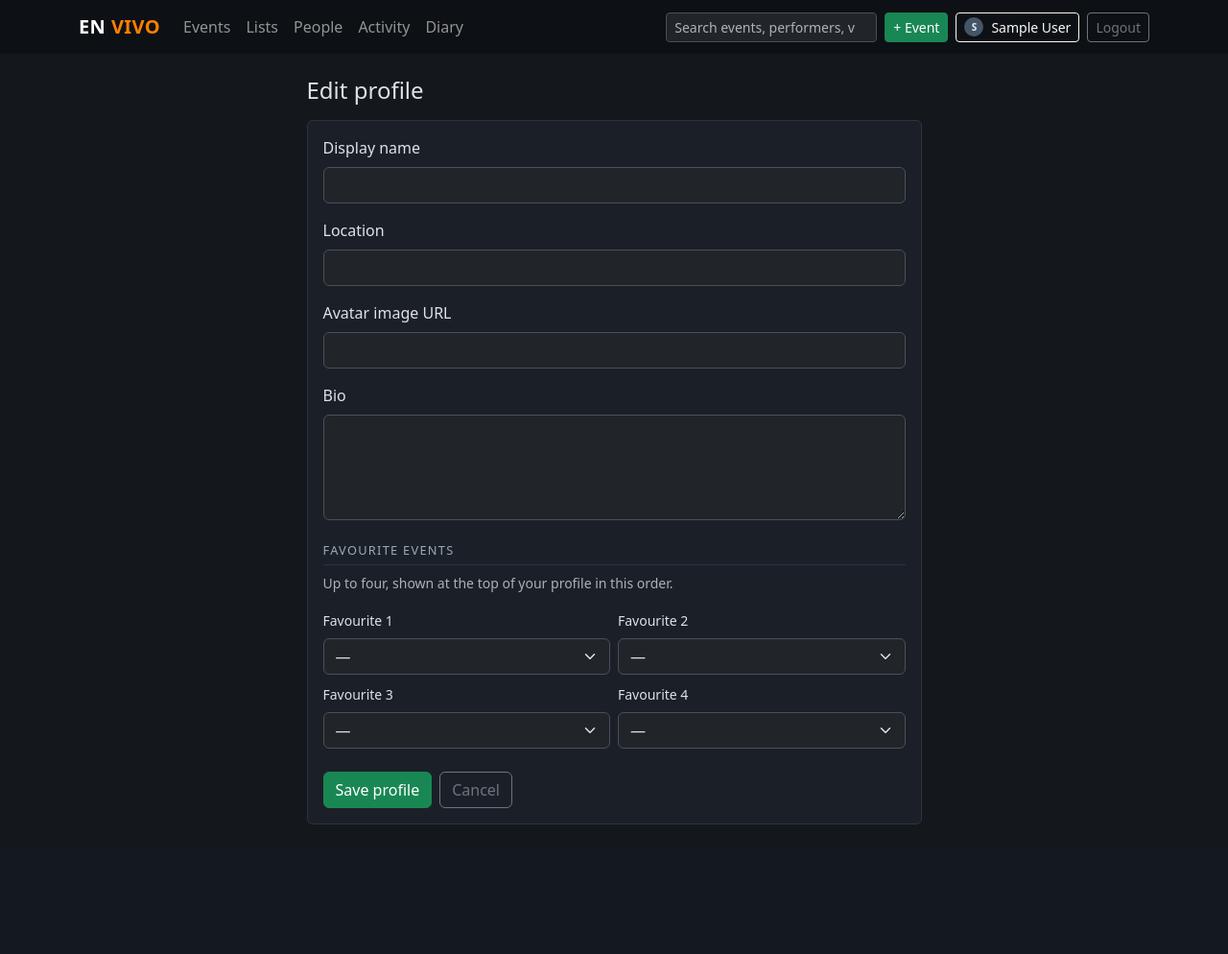
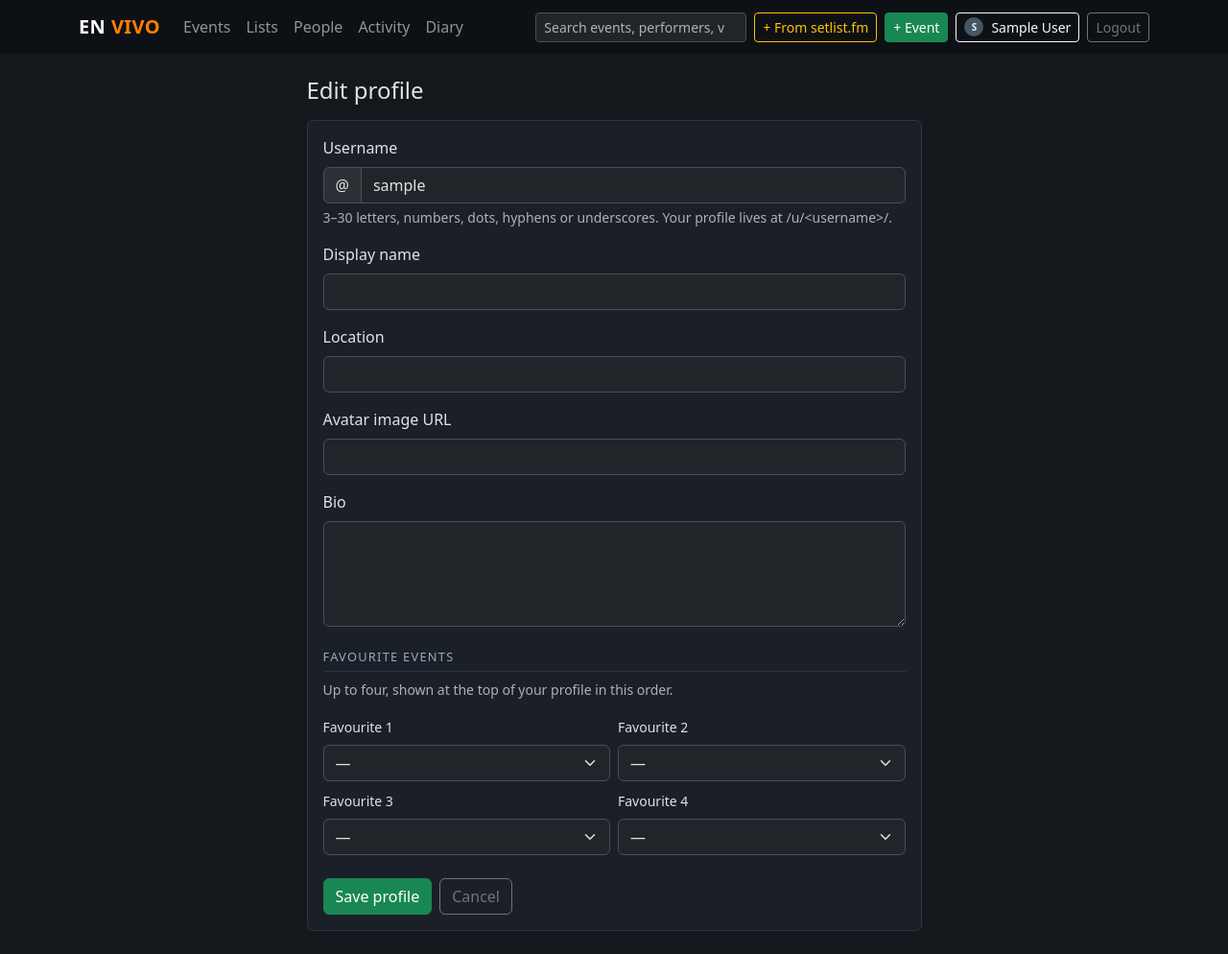
Before and after one commit to elcobalto/en-vivo, a Django app: page /settings/profile/ in a window 1280 px wide. Shown: the whole page at 96% size. Before the commit the page ends 859 px from the top, so only its background shows below. Run offline with Django 4.2, Linux system fonts and the light colour scheme; the visitor is signed in with stand-in values (Sample User, id 1); data comes from the database, SQL or seed files in the repository; data that the repository does not hold is empty.

Commit message:
Google-only login, chosen usernames, setlist.fm button in navbar
- Login page offers only "Continue with Google" (clearly visible);
  username/password sign-ups are closed, Google sign-ups stay open
- Users can choose their username in Edit profile (unique ignoring case,
  3-30 letters, numbers, dots, hyphens, underscores); new users are sent
  there after their first Google sign-in
- Admins get a "+ From setlist.fm" button in the navbar

Co-Authored-By: Claude Opus 5.5 <noreply@anthropic.com>

```diff
--- a/en_vivo/settings.py
+++ b/en_vivo/settings.py
@@ -219,6 +219,11 @@ AUTHENTICATION_BACKENDS = [
 ACCOUNT_LOGIN_METHODS = {"username", "email"}
 ACCOUNT_SIGNUP_FIELDS = ["email*", "username*", "password1*", "password2*"]
 ACCOUNT_EMAIL_VERIFICATION = "none"
+# Log in / sign up with Google only (Django admin keeps its own password login).
+ACCOUNT_ADAPTER = "events.adapters.AccountAdapter"
+SOCIALACCOUNT_ADAPTER = "events.adapters.SocialAccountAdapter"
+# After their first Google sign-in, new users pick a username on their profile page.
+ACCOUNT_SIGNUP_REDIRECT_URL = "/settings/profile/?welcome=1"
 SOCIALACCOUNT_EMAIL_AUTHENTICATION = True
 SOCIALACCOUNT_EMAIL_AUTHENTICATION_AUTO_CONNECT = True
 SOCIALACCOUNT_AUTO_SIGNUP = True
--- a/events/forms.py
+++ b/events/forms.py
@@ -184,12 +184,49 @@ class EventListForm(BootstrapMixin, forms.ModelForm):
         widgets = {"description": forms.Textarea(attrs={"rows": 3})}
 
 
+USERNAME_RE = r"^[A-Za-z0-9_.-]{3,30}$"
+
+
 class ProfileForm(BootstrapMixin, forms.ModelForm):
+    username = forms.RegexField(
+        regex=USERNAME_RE,
+        min_length=3,
+        max_length=30,
+        help_text="3–30 letters, numbers, dots, hyphens or underscores. Your profile lives at /u/<username>/.",
+        error_messages={"invalid": "Use only letters, numbers, dots, hyphens or underscores (3–30 characters)."},
+    )
+
     class Meta:
         model = Profile
         fields = ["display_name", "location", "avatar_url", "bio"]
         widgets = {"bio": forms.Textarea(attrs={"rows": 4})}
         labels = {"avatar_url": "Avatar image URL"}
+
+    field_order = ["username", "display_name", "location", "avatar_url", "bio"]
+
+    def __init__(self, *args, **kwargs):
+        super().__init__(*args, **kwargs)
+        self.fields["username"].initial = self.instance.user.get_username()
+        self.fields["username"].widget.attrs.update(
+            {"autocomplete": "username", "autocapitalize": "none", "spellcheck": "false"}
+        )
+
+    def clean_username(self) -> str:
+        from django.contrib.auth import get_user_model
+
+        username = self.cleaned_data["username"].strip()
+        taken = get_user_model().objects.filter(username__iexact=username).exclude(pk=self.instance.user_id)
+        if taken.exists():
+            raise forms.ValidationError("That username is taken.")
+        return username
+
+    def save(self, commit: bool = True):
+        profile = super().save(commit=commit)
+        user = self.instance.user
+        if commit and user.get_username() != self.cleaned_data["username"]:
+            user.username = self.cleaned_data["username"]
+            user.save(update_fields=["username"])
+        return profile
 
 
 class FavoritesForm(BootstrapMixin, forms.Form):
--- a/events/templates/base.html
+++ b/events/templates/base.html
@@ -1,5 +1,5 @@
 <!doctype html>
-{% load social static %}
+{% load social static event_extras %}
 <html lang="en" data-bs-theme="dark">
   <head>
     <meta charset="utf-8" />
@@ -68,6 +68,7 @@
           </form>
           <div class="d-flex gap-2 text-nowrap">
             {% if user.is_authenticated %}
+              {% if user|is_admin %}<a class="btn btn-sm btn-outline-warning" href="{% url 'events:setlistfm_shows' %}" title="Admins: create events from setlist.fm">+ From setlist.fm</a>{% endif %}
               <a class="btn btn-sm btn-success" href="{% url 'events:event_create' %}">+ Event</a>
               <a class="btn btn-sm btn-outline-light d-flex align-items-center gap-2" href="{% url 'events:profile' user.get_username %}">{% avatar user 20 %}{{ user|display_name }}</a>
               <form method="post" action="{% url 'logout' %}">
--- a/events/templates/events/profile_edit.html
+++ b/events/templates/events/profile_edit.html
@@ -5,13 +5,23 @@
 {% block content %}
   <div class="row justify-content-center">
     <div class="col-12 col-md-9 col-lg-7">
-      <h1 class="h4 mb-3">Edit profile</h1>
+      {% if welcome %}
+        <div class="alert alert-success">
+          <strong>Welcome to En Vivo!</strong> Choose your username. You can change it, and everything else here, any time.
+        </div>
+      {% endif %}
+      <h1 class="h4 mb-3">{% if welcome %}Set up your profile{% else %}Edit profile{% endif %}</h1>
       <form method="post" class="card"><div class="card-body">
         {% csrf_token %}
         {% for field in form %}
           <div class="mb-3">
             <label class="form-label" for="{{ field.id_for_label }}">{{ field.label }}</label>
-            {{ field }}
+            {% if field.name == 'username' %}
+              <div class="input-group"><span class="input-group-text">@</span>{{ field }}</div>
+            {% else %}
+              {{ field }}
+            {% endif %}
+            {% if field.help_text %}<div class="form-text">{{ field.help_text }}</div>{% endif %}
             {% for error in field.errors %}<div class="text-danger small">{{ error }}</div>{% endfor %}
           </div>
         {% endfor %}
--- a/events/views_social.py
+++ b/events/views_social.py
@@ -127,9 +127,14 @@ def profile_edit(request: HttpRequest) -> HttpResponse:
                 ]
             )
         messages.success(request, "Profile saved.")
-        return redirect("events:profile", username=request.user.get_username())
+        # form.instance.user carries the (possibly new) username; request.user is a stale copy.
+        return redirect("events:profile", username=form.instance.user.get_username())
 
-    return render(request, "events/profile_edit.html", {"form": form, "favorites_form": favorites_form})
+    return render(
+        request,
+        "events/profile_edit.html",
+        {"form": form, "favorites_form": favorites_form, "welcome": request.GET.get("welcome") == "1"},
+    )
 
 
 def people(request: HttpRequest) -> HttpResponse:
```
Also changed, not shown: events/adapters.py (added, +14 -0 lines), events/templates/registration/login.html (+12 -33 lines), events/tests.py (+58 -2 lines).
